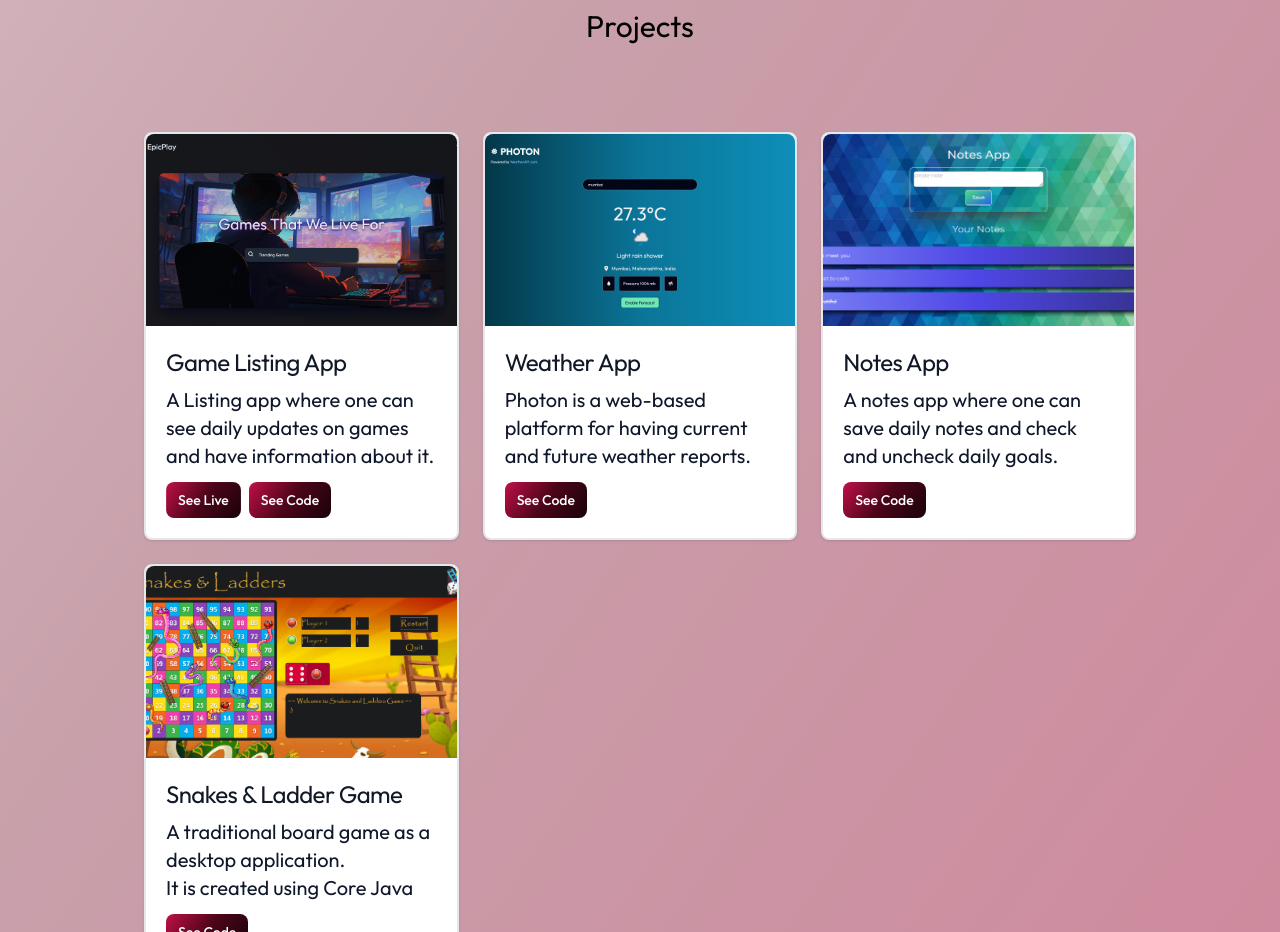
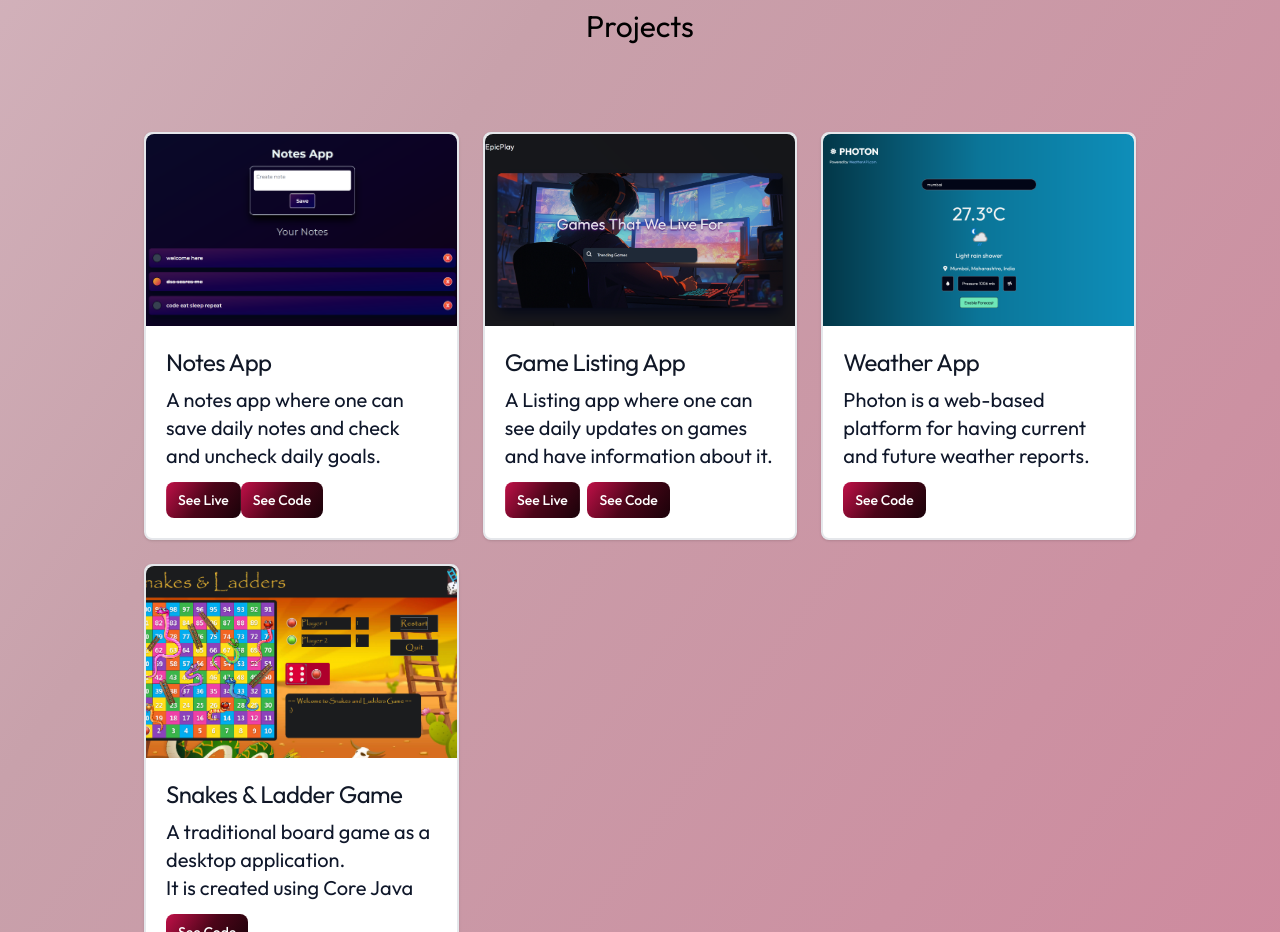
Before and after one commit to moarray28/portfolio, a React (Vite) app in the folder client/: page / in a window 1280 px wide. Shown: the part 2020-2952 px from the top of the page. Built offline with nearby package versions, Linux system fonts and the light colour scheme; no server answers.

Commit message:
adding projects

```diff
--- a/client/src/components/Content.jsx
+++ b/client/src/components/Content.jsx
@@ -151,6 +151,27 @@ export default function Content() {
     <div className="p-5">
         <div className="grid grid-cols-1 sm:grid-cols-2 lg:grid-cols-3 gap-6">
 
+
+
+        <div className="flex justify-center">
+            <div className="max-w-xl min-w-60 bg-white border-2 border-gray-200 rounded-lg shadow dark:bg-slate-950 dark:border-gray-800">
+                <img className="rounded-t-lg w-full h-48 object-cover" src={notesapp} alt="Notes App" />
+                <div className="p-5">
+                    <h5 className="mb-2 text-2xl tracking-tight text-gray-900 dark:text-white">Notes App</h5>
+                    <p className="mb-3 font-normal text-slate-900 dark:text-stone-300">
+                        A notes app where one can save daily notes and check and uncheck daily goals.
+                    </p>
+                    <a href="https://todoclient-g4au.onrender.com" target='_blank' className="inline-flex pulsate-bck text-white items-center px-3 py-2 text-sm font-medium text-center bg-dark-gradient dark:text-black dark:bg-light-gradient rounded-lg hover:bg-white-800 focus:ring-4 focus:outline-none focus:ring-pink-300 dark:bg-pink-600 dark:hover:bg-white-700 dark:focus:ring-pink-800">
+                        See Live
+                    </a>
+
+                    <a href="https://github.com/moarray28/todolist" target='_blank' className="inline-flex text-white items-center px-3 py-2 text-sm font-medium text-center bg-dark-gradient dark:text-black dark:bg-light-gradient rounded-lg hover:bg-white-800 focus:ring-4 focus:outline-none focus:ring-pink-300 dark:bg-pink-600 dark:hover:bg-white-700 dark:focus:ring-pink-800">
+                        See Code
+                    </a>
+                </div>
+            </div>
+            </div>
+
         <div className="flex justify-center">
             <div className="max-w-xl min-w-60 bg-white border-2 border-gray-200 rounded-lg shadow dark:bg-slate-950 dark:border-gray-800">
                 <img className="rounded-t-lg w-full h-48 object-cover" src={gameapp} alt="Notes App" />
@@ -187,21 +208,6 @@ export default function Content() {
                 </div>
             </div>
 
-
-            <div className="flex justify-center">
-            <div className="max-w-xl min-w-60 bg-white border-2 border-gray-200 rounded-lg shadow dark:bg-slate-950 dark:border-gray-800">
-                <img className="rounded-t-lg w-full h-48 object-cover" src={notesapp} alt="Notes App" />
-                <div className="p-5">
-                    <h5 className="mb-2 text-2xl tracking-tight text-gray-900 dark:text-white">Notes App</h5>
-                    <p className="mb-3 font-normal text-slate-900 dark:text-stone-300">
-                        A notes app where one can save daily notes and check and uncheck daily goals.
-                    </p>
-                    <a href="https://github.com/moarray28/notesapp" target='_blank' className="inline-flex text-white items-center px-3 py-2 text-sm font-medium text-center bg-dark-gradient dark:text-black dark:bg-light-gradient rounded-lg hover:bg-white-800 focus:ring-4 focus:outline-none focus:ring-pink-300 dark:bg-pink-600 dark:hover:bg-white-700 dark:focus:ring-pink-800">
-                        See Code
-                    </a>
-                </div>
-            </div>
-            </div>
 
             <div className="flex justify-center">
     <div className="max-w-xl min-w-60 bg-white border-2 border-gray-200 rounded-lg shadow dark:bg-slate-950 dark:border-gray-800">
```
Also changed, not shown: client/src/assets/notesapp.png.
